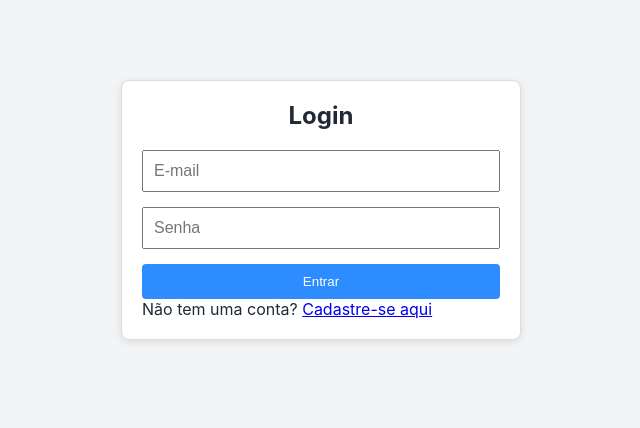
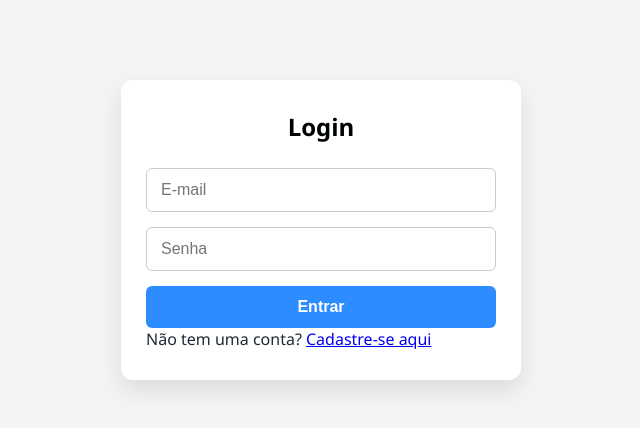
Before and after one commit to eduardo20694/meuplanejador, a React (Vite) app: page /#/login in a window 1280 px wide. Shown: the top 428 px of the page, without its empty margins (319-959 px from the left). Built offline with nearby package versions, Linux system fonts and the light colour scheme.

Commit message:
Att tela de login

```diff
--- a/src/styles/login.css
+++ b/src/styles/login.css
@@ -1,16 +1,23 @@
 .login-container {
   max-width: 400px;
   margin: 80px auto;
-  padding: 20px;
-  border: 1px solid #ddd;
-  border-radius: 8px;
-  background: #fff;
-  box-shadow: 0 2px 8px rgba(0,0,0,0.1);
+  padding: 30px 25px;
+  border-radius: 12px;
+  background: #ffffff;
+  box-shadow: 0 10px 25px rgba(0, 0, 0, 0.1);
+  font-family: 'Segoe UI', Tahoma, Geneva, Verdana, sans-serif;
+  transition: all 0.3s ease-in-out;
+}
+
+.login-container:hover {
+  box-shadow: 0 15px 30px rgba(0, 0, 0, 0.15);
 }
 
 .login-container h2 {
   text-align: center;
-  margin-bottom: 20px;
+  margin-bottom: 25px;
+  color: #000305;
+  font-weight: 600;
 }
 
 .login-container form {
@@ -20,21 +27,38 @@
 
 .login-container input {
   margin-bottom: 15px;
-  padding: 10px;
+  padding: 12px 14px;
   font-size: 16px;
+  border: 1px solid #ccc;
+  border-radius: 6px;
+  transition: border-color 0.3s;
+}
+
+.login-container input:focus {
+  border-color: #2d8cff;
+  outline: none;
+  box-shadow: 0 0 5px rgba(45, 140, 255, 0.3);
 }
 
 .login-container button {
-  padding: 10px;
+  padding: 12px;
   background: #2d8cff;
   color: white;
+  font-weight: bold;
+  font-size: 16px;
   border: none;
+  border-radius: 6px;
   cursor: pointer;
-  border-radius: 4px;
+  transition: background 0.3s;
+}
+
+.login-container button:hover {
+  background: #1e70d4;
 }
 
 .erro {
-  color: red;
+  color: #e63946;
   text-align: center;
   margin-top: 10px;
+  font-weight: 500;
 }
```
